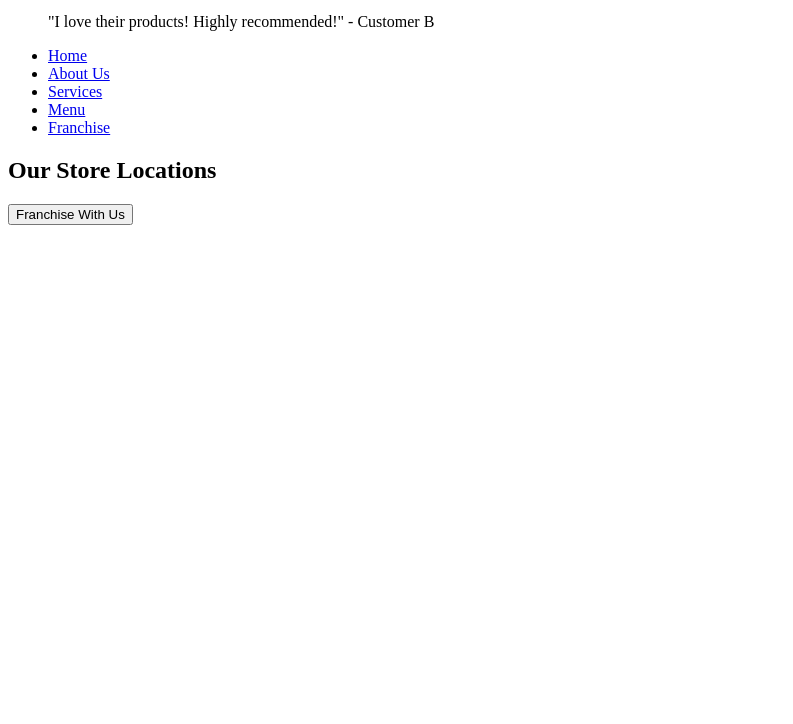
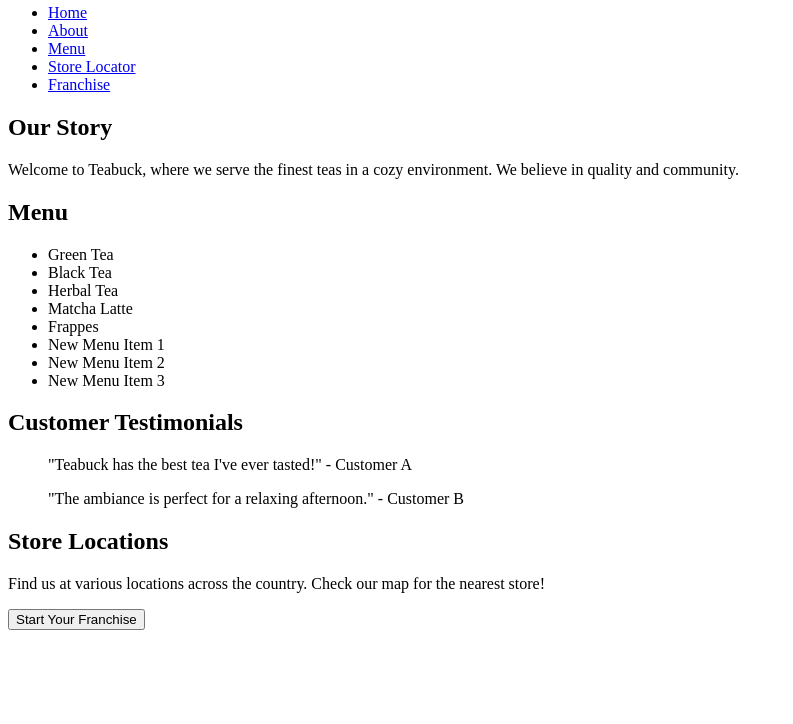
Before and after one commit to roseamahilum24-debug/Rose-s-playspace, a plain HTML site: page index.html in a window 1280 px wide. Shown: the part 76-800 px from the top of the page, without its empty margins (0-793 px from the left). Drawn offline with Linux system fonts and the light colour scheme.

Commit message:
Update index.html with complete content and new features

```diff
--- a/index.html
+++ b/index.html
@@ -1,28 +1,60 @@
-<section id="testimonials">
+<!DOCTYPE html>
+<html lang="en">
+<head>
+    <meta charset="UTF-8">
+    <meta name="viewport" content="width=device-width, initial-scale=1.0">
+    <title>Teabuck</title>
+    <link rel="stylesheet" href="styles.css">
+</head>
+<body>
+    <header>
+        <h1>Welcome to Teabuck</h1>
+        <nav>
+            <ul>
+                <li><a href="#">Home</a></li>
+                <li><a href="#">About</a></li>
+                <li><a href="#">Menu</a></li>
+                <li><a href="#">Store Locator</a></li>
+                <li><a href="#">Franchise</a></li>
+            </ul>
+        </nav>
+    </header>
+    <main>
+        <section>
+            <h2>Our Story</h2>
+            <p>Welcome to Teabuck, where we serve the finest teas in a cozy environment. We believe in quality and community.</p>
+        </section>
+        <section>
+            <h2>Menu</h2>
+            <ul>
+                <li>Green Tea</li>
+                <li>Black Tea</li>
+                <li>Herbal Tea</li>
+                <li>Matcha Latte</li>
+                <li>Frappes</li>
+                <li>New Menu Item 1</li>
+                <li>New Menu Item 2</li>
+                <li>New Menu Item 3</li>
+            </ul>
+        </section>
+        <section>
             <h2>Customer Testimonials</h2>
             <blockquote>
-        <p>"This is the best experience I've had!" - Customer A</p>
+                <p>"Teabuck has the best tea I've ever tasted!" - Customer A</p>
             </blockquote>
             <blockquote>
-        <p>"I love their products! Highly recommended!" - Customer B</p>
+                <p>"The ambiance is perfect for a relaxing afternoon." - Customer B</p>
             </blockquote>
         </section>
-
-<nav>
-    <ul>
-        <li><a href="#home">Home</a></li>
-        <li><a href="#about">About Us</a></li>
-        <li><a href="#services">Services</a></li>
-        <li><a href="#menu">Menu</a></li>
-        <li><a href="#franchise">Franchise</a></li>
-    </ul>
-</nav>
-
-<section id="store-locations">
-    <h2>Our Store Locations</h2>
-    <div id="map">
-        <!-- Embed map here -->
-    </div>
+        <section>
+            <h2>Store Locations</h2>
+            <p>Find us at various locations across the country. Check our map for the nearest store!</p>
+            <div id="map"></div>
         </section>
-
-<button id="franchise-button">Franchise With Us</button>
+        <footer>
+            <button onclick="location.href='franchise.html'">Start Your Franchise</button>
+        </footer>
+    </main>
+    <script src="script.js"></script>
+</body>
+</html>
```
Lines whose indentation alone changed are shown as unchanged.
